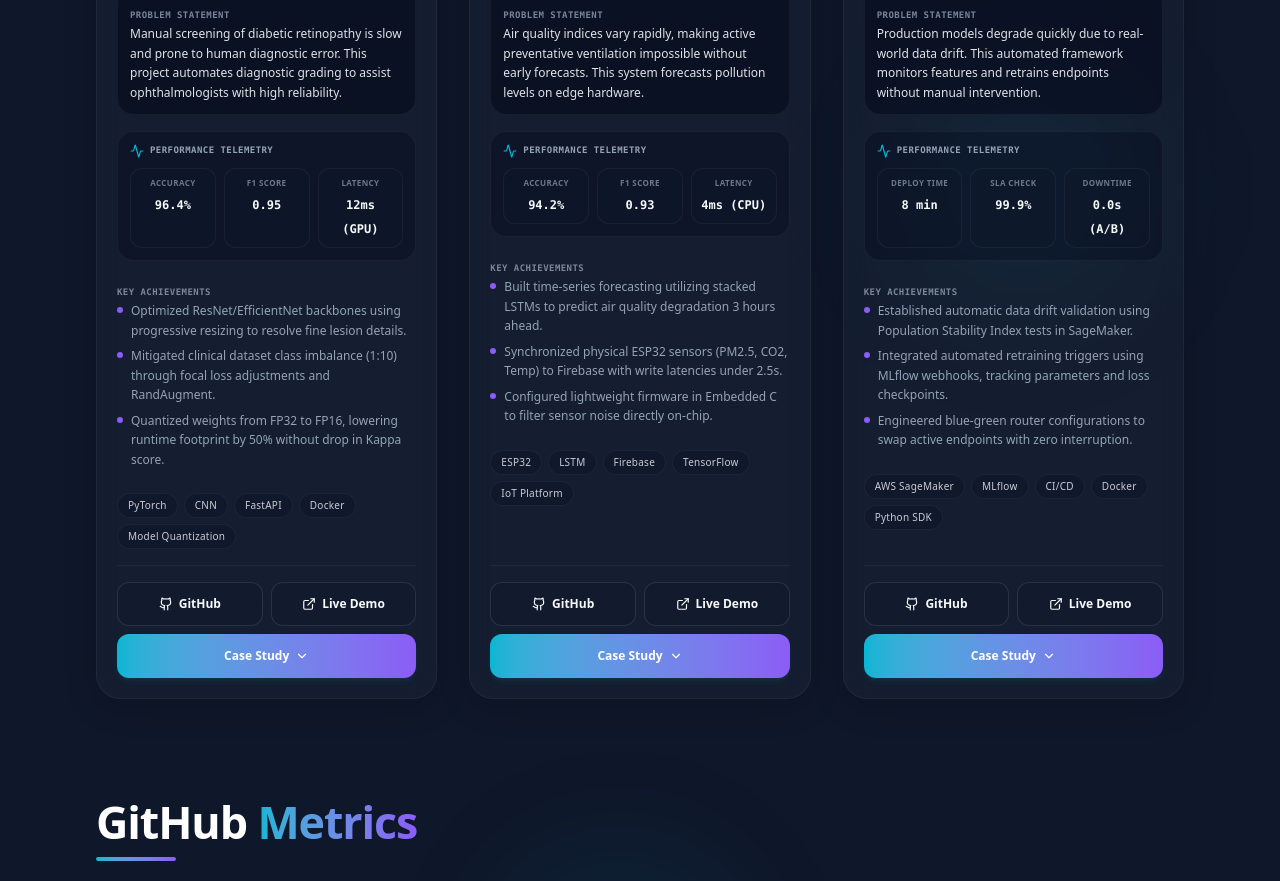
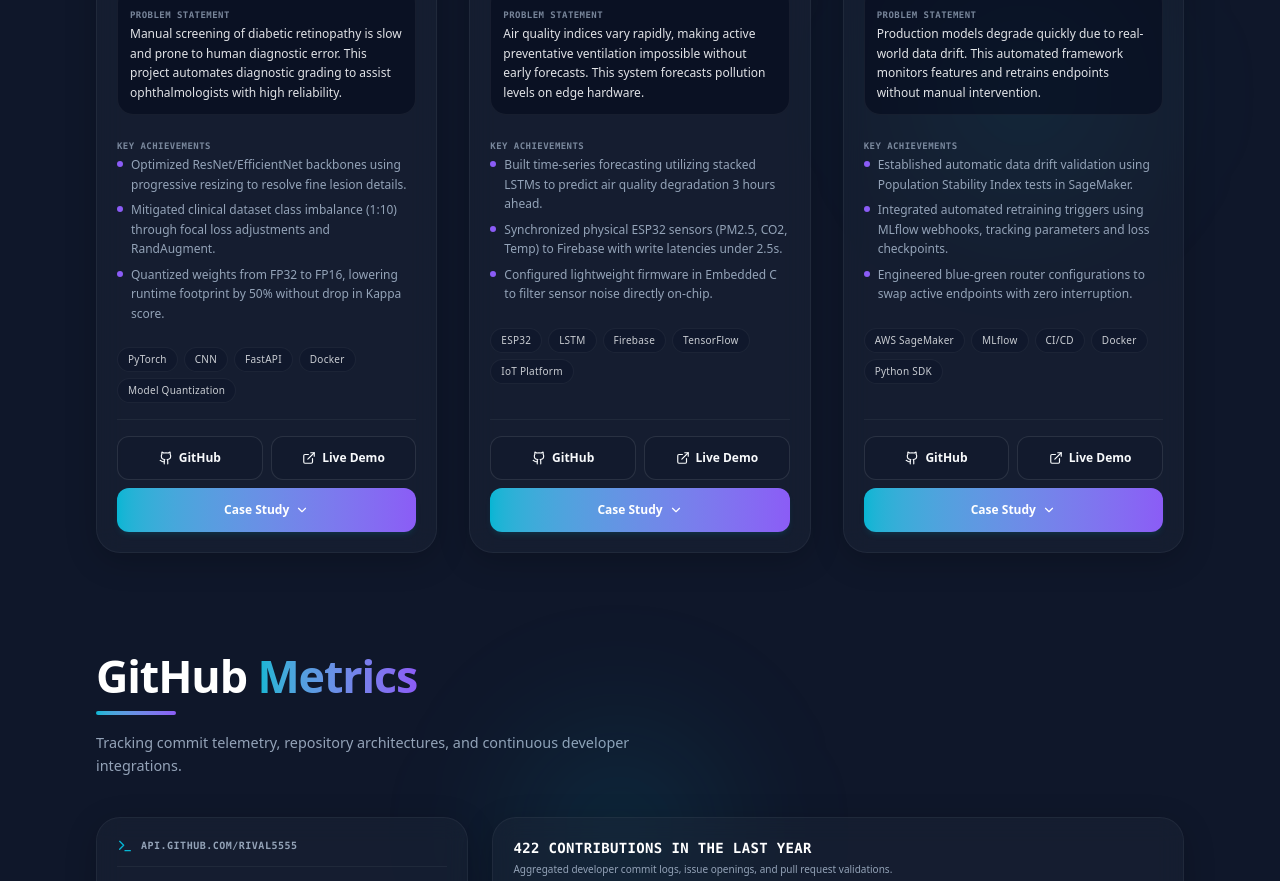
Before and after one commit to Rival5555/hassan-ali-portfolio, a Next.js app: page / in a window 1280 px wide. Shown: the part 1840-2721 px from the top of the page. Built offline with nearby package versions, Linux system fonts and the light colour scheme; no server answers.

Commit message:
refactor(portfolio): remove performance telemetry grid and metrics from projects

```diff
--- a/components/Projects.tsx
+++ b/components/Projects.tsx
@@ -2,12 +2,7 @@
 
 import { useState } from "react";
 import { motion, AnimatePresence } from "framer-motion";
-import { Github, ExternalLink, Activity, Info, ChevronDown, ChevronUp } from "lucide-react";
-
-type Metric = {
-  label: string;
-  value: string;
-};
+import { Github, ExternalLink, Info, ChevronDown, ChevronUp } from "lucide-react";
 
 type CaseStudyDetail = {
   challenge: string;
@@ -20,7 +15,6 @@ type Project = {
   category: string;
   problemStatement: string;
   tags: string[];
-  metrics: Metric[];
   achievements: string[];
   caseStudy: CaseStudyDetail;
   github: string;
@@ -33,11 +27,6 @@ const PROJECTS_DATA: Project[] = [
     category: "Deep Learning · Medical Imaging",
     problemStatement: "Manual screening of diabetic retinopathy is slow and prone to human diagnostic error. This project automates diagnostic grading to assist ophthalmologists with high reliability.",
     tags: ["PyTorch", "CNN", "FastAPI", "Docker", "Model Quantization"],
-    metrics: [
-      { label: "Accuracy", value: "96.4%" },
-      { label: "F1 Score", value: "0.95" },
-      { label: "Latency", value: "12ms (GPU)" },
-    ],
     achievements: [
       "Optimized ResNet/EfficientNet backbones using progressive resizing to resolve fine lesion details.",
       "Mitigated clinical dataset class imbalance (1:10) through focal loss adjustments and RandAugment.",
@@ -56,11 +45,6 @@ const PROJECTS_DATA: Project[] = [
     category: "Time-Series AI · Embedded IoT",
     problemStatement: "Air quality indices vary rapidly, making active preventative ventilation impossible without early forecasts. This system forecasts pollution levels on edge hardware.",
     tags: ["ESP32", "LSTM", "Firebase", "TensorFlow", "IoT Platform"],
-    metrics: [
-      { label: "Accuracy", value: "94.2%" },
-      { label: "F1 Score", value: "0.93" },
-      { label: "Latency", value: "4ms (CPU)" },
-    ],
     achievements: [
       "Built time-series forecasting utilizing stacked LSTMs to predict air quality degradation 3 hours ahead.",
       "Synchronized physical ESP32 sensors (PM2.5, CO2, Temp) to Firebase with write latencies under 2.5s.",
@@ -79,11 +63,6 @@ const PROJECTS_DATA: Project[] = [
     category: "Infrastructure · Cloud Automation",
     problemStatement: "Production models degrade quickly due to real-world data drift. This automated framework monitors features and retrains endpoints without manual intervention.",
     tags: ["AWS SageMaker", "MLflow", "CI/CD", "Docker", "Python SDK"],
-    metrics: [
-      { label: "Deploy Time", value: "8 min" },
-      { label: "SLA Check", value: "99.9%" },
-      { label: "Downtime", value: "0.0s (A/B)" },
-    ],
     achievements: [
       "Established automatic data drift validation using Population Stability Index tests in SageMaker.",
       "Integrated automated retraining triggers using MLflow webhooks, tracking parameters and loss checkpoints.",
@@ -161,25 +140,6 @@ export default function Projects() {
                   </p>
                 </div>
 
-                {/* Results telemetry grid */}
-                <div className="bg-slate-950/30 border border-white/5 rounded-2xl p-3">
-                  <div className="flex items-center gap-1.5 mb-2.5 text-[9px] font-mono font-bold text-muted-text uppercase tracking-wider">
-                    <Activity className="h-3.5 w-3.5 text-primary-accent" />
-                    <span>Performance telemetry</span>
-                  </div>
-                  <div className="grid grid-cols-3 gap-2">
-                    {project.metrics.map((metric) => (
-                      <div key={metric.label} className="bg-slate-900/40 p-2 rounded-xl border border-white/5 text-center">
-                        <span className="block text-[8px] uppercase tracking-wider text-muted-text/70 font-semibold mb-0.5">
-                          {metric.label}
-                        </span>
-                        <span className="font-mono text-xs font-bold text-text">
-                          {metric.value}
-                        </span>
-                      </div>
-                    ))}
-                  </div>
-                </div>
 
                 {/* Key Achievements */}
                 <div className="space-y-1.5">
```
